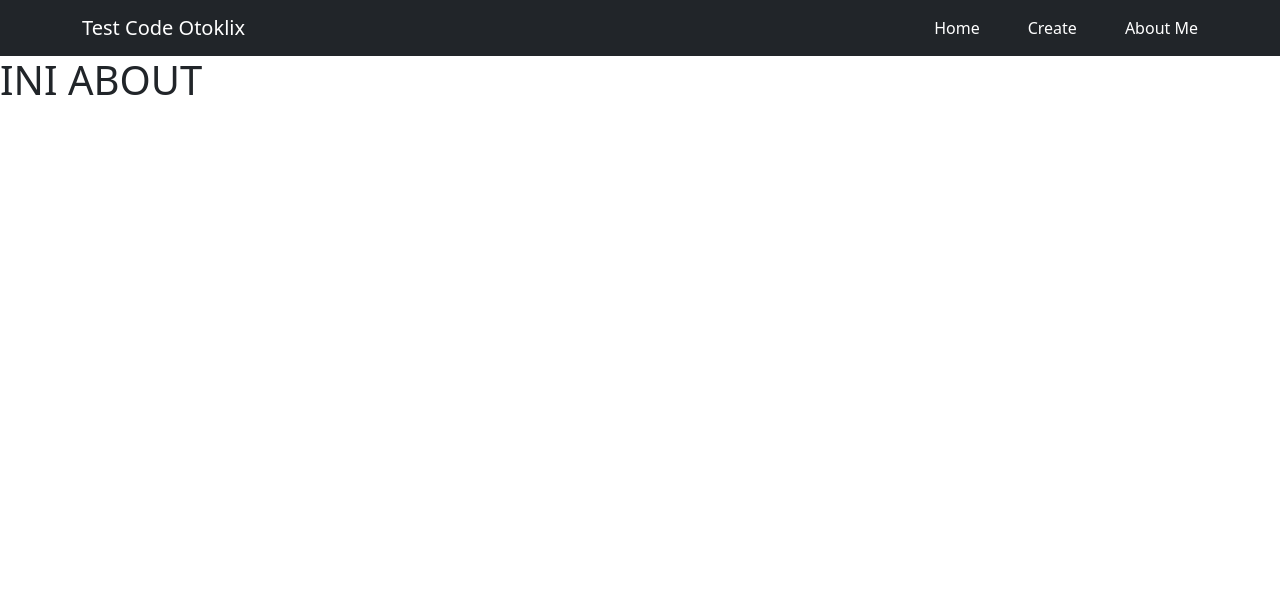
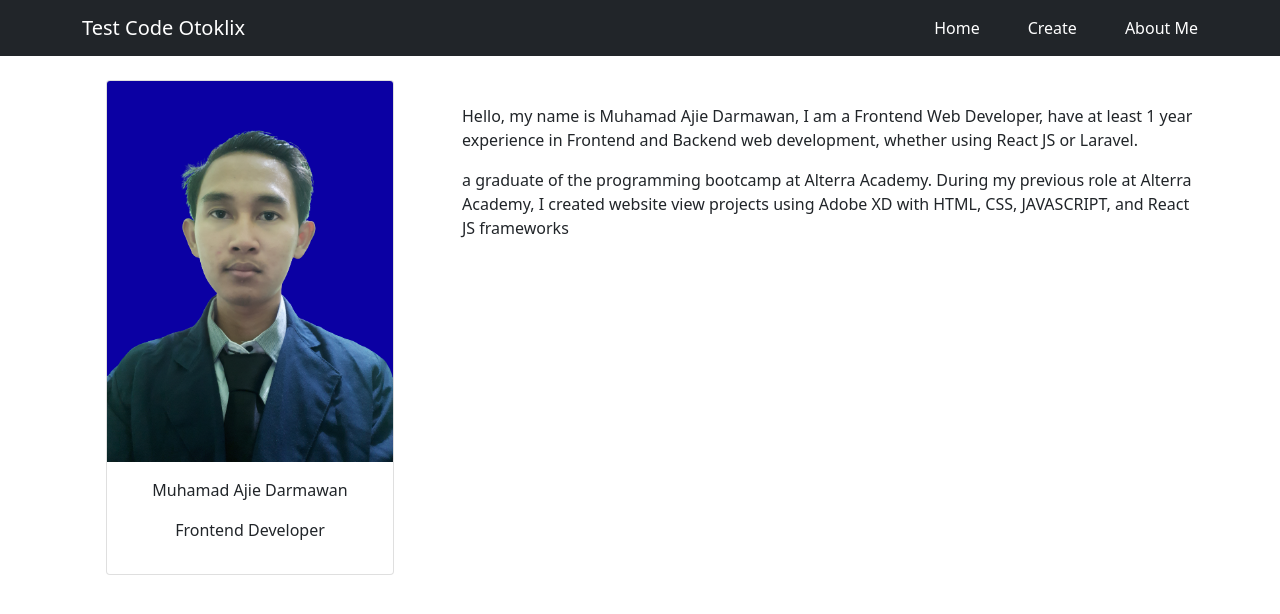
Before and after one commit to MuhamadAjie/Test_Code_Otoklix, a React (Create React App) app: page /about in a window 1280 px wide. Shown: the top 614 px of the page. Built offline with nearby package versions, Linux system fonts and the light colour scheme.

Commit message:
Penambahan fitur Edit

```diff
--- a/src/Pages/About.js
+++ b/src/Pages/About.js
@@ -1,10 +1,44 @@
+import React from "react";
 import Header from "../Components/Header";
+import { Container, Row, Col, Image } from "react-bootstrap";
 
 function About() {
   return (
     <div>
       <Header />
-      <h1>INI ABOUT</h1>
+      <Container className="d-flex justify-content-center">
+        <Row>
+          <Col lg="4">
+            <div className="card m-4" style={{ width: "18rem" }}>
+              <Image
+                id="cardImg"
+                src="../Assets/foto.png"
+                className="card-img-top"
+                alt="..."
+              />
+              <div className="card-body">
+                <p className="card-text text-center">
+                  <span>Muhamad Ajie Darmawan</span>
+                </p>
+                <p className="text-center">Frontend Developer</p>
+              </div>
+            </div>
+          </Col>
+          <Col className="mt-5">
+            <p>
+              Hello, my name is Muhamad Ajie Darmawan, I am a Frontend Web
+              Developer, have at least 1 year experience in Frontend and Backend
+              web development, whether using React JS or Laravel.
+            </p>
+            <p>
+              a graduate of the programming bootcamp at Alterra Academy. During
+              my previous role at Alterra Academy, I created website view
+              projects using Adobe XD with HTML, CSS, JAVASCRIPT, and React JS
+              frameworks
+            </p>
+          </Col>
+        </Row>
+      </Container>
     </div>
   );
 }
--- a/src/Pages/Create.js
+++ b/src/Pages/Create.js
@@ -1,7 +1,26 @@
 import Header from "../Components/Header";
 import { Container, Form, Button, Row, Col } from "react-bootstrap";
+import React, { useState } from "react";
+import axios from "axios";
 
 function Create() {
+  const [title, setTitle] = useState("");
+  const [content, setContent] = useState("");
+
+  const handleSubmit = () => {
+    axios
+      .post("https://limitless-forest-49003.herokuapp.com/posts", {
+        title: title,
+        content: content,
+      })
+      .then(function (response) {
+        console.log(response);
+      })
+      .catch(function (error) {
+        console.log(error);
+      });
+  };
+
   return (
     <div>
       <Header />
@@ -10,18 +29,27 @@ function Create() {
         <Row>
           <Col lg="2"></Col>
           <Col>
-            <Form>
+            <Form onSubmit={handleSubmit}>
               <Form.Group className="mb-3">
                 <Form.Label>Blog Title</Form.Label>
-                <Form.Control type="text" placeholder="Enter title" />
+                <Form.Control
+                  onChange={(e) => setTitle(e.target.value)}
+                  name="title"
+                  type="text"
+                  required
+                  placeholder="Enter title"
+                />
               </Form.Group>
 
               <Form.Group className="mb-3">
                 <Form.Label>Content</Form.Label>
                 <Form.Control
+                  onChange={(e) => setContent(e.target.value)}
+                  name="content"
                   as="textarea"
                   rows={12}
                   type="text"
+                  required
                   placeholder="Your text ..."
                 />
               </Form.Group>
--- a/src/Pages/Detail.js
+++ b/src/Pages/Detail.js
@@ -2,7 +2,7 @@ import Header from "../Components/Header";
 import { useParams } from "react-router-dom";
 import React, { useState, useEffect } from "react";
 import axios from "axios";
-import { Container } from "react-bootstrap";
+import { Container, Button } from "react-bootstrap";
 
 function Detail() {
   let { id } = useParams();
@@ -24,10 +24,13 @@ function Detail() {
   return (
     <div>
       <Header />
-      <h1>INI DETAIL</h1>
-      <Container className="mb-5">
-        <p>{dataById.title}</p>
+      <Container className="mt-5">
+        <h1 className="text-center mb-3">{dataById.title}</h1>
         <p>{dataById.content}</p>
+        <div className="mt-3">
+          <Button className="me-3">Kembali</Button>
+          <Button variant="success">Edit</Button>
+        </div>
       </Container>
     </div>
   );
--- a/src/Pages/Home.js
+++ b/src/Pages/Home.js
@@ -11,6 +11,9 @@ import Swal from "sweetalert2";
 function Home() {
   let navigate = useNavigate();
   const [data, setData] = useState([]);
+  // const [showEdit, setShowEdit] = useState(false);
+  // const [title, setTitle] = useState("");
+  // const [content, setContent] = useState("");
 
   useEffect(() => {
     axios
@@ -55,12 +58,96 @@ function Home() {
     });
   };
 
+  // const handleEdit = (item) => {
+  //   setShowEdit(true);
+  //   setTitle(item.title);
+  //   setContent(item.content);
+  // };
+
+  // const handleUpdate = (id) => {
+  //   axios
+  //     .put(`https://limitless-forest-49003.herokuapp.com/posts/${id}`, {
+  //       title: title,
+  //       content: content,
+  //     })
+  //     .then(function (response) {
+  //       const result = response.data;
+  //       setData(result);
+  //       console.log(result);
+  //     })
+  //     .catch(function (error) {
+  //       console.log(error);
+  //     });
+  // };
+
+  // const handleClose = () => {
+  //   setShowEdit(false);
+  //   clearState();
+  // };
+
+  // const clearState = () => {
+  //   setTitle("");
+  //   setContent("");
+  // };
+
   return (
     <div className={styles.colorBody}>
       <Header />
 
       <Image src="../Assets/work-desk.jpg" style={{ width: "100%" }} />
       <Container>
+        {/* Modal Edit
+        <Modal
+          size="lg"
+          show={showEdit}
+          onHide={() => setShowEdit(false)}
+          aria-labelledby="example-modal-sizes-title-lg"
+        >
+          <Modal.Header closeButton>
+            <Modal.Title id="example-modal-sizes-title-lg">
+              Edit Title or Content
+            </Modal.Title>
+          </Modal.Header>
+          <Modal.Body>
+            <form>
+              <div className="form-group mb-3">
+                <label htmlFor="title">Title</label>
+                <input
+                  onChange={(e) => setTitle(e.target.value)}
+                  value={data.title}
+                  type="text"
+                  className="form-control"
+                  id="title"
+                  required
+                  placeholder="title"
+                />
+              </div>
+              <div className="form-group mb-3">
+                <label htmlFor="content">Content</label>
+                <input
+                  onChange={(e) => setContent(e.target.value)}
+                  value={data.content}
+                  type="text"
+                  className="form-control"
+                  id="content"
+                  as="textarea"
+                  rows={10}
+                  required
+                  placeholder="content"
+                />
+              </div>
+              <Button onClick={() => handleUpdate(data.id)}>SIMPAN</Button>
+              <Button
+                className="ms-3"
+                variant="secondary"
+                onClick={handleClose}
+              >
+                CANCEL
+              </Button>
+            </form>
+          </Modal.Body>
+        </Modal> */}
+
         <div className="text-center mt-5">
           <p className="fs-1 fw-bold mt-5 mb-5 d-flex justify-content-center">
             <span className={styles.spanList}></span>Blog
@@ -77,13 +164,13 @@ function Home() {
                   <Card.Text className={styles.textStyle}>
                     {item.content}
                   </Card.Text>
-                  <Card.Link href="#">Read More</Card.Link>
+                  <div className="mt-5">
                     <Button
                       onClick={() => handleDetail(item.id)}
                       className="ms-lg-3"
                       variant="warning"
                     >
-                    Detail
+                      Read More
                     </Button>
                     <Button
                       onClick={() => handleDelete(item.id)}
@@ -92,6 +179,7 @@ function Home() {
                     >
                       Delete
                     </Button>
+                  </div>
                 </Card.Body>
               </Card>
             </Row>
```
Also changed, not shown: public/Assets/foto.png (added). Lines whose indentation alone changed are shown as unchanged.
